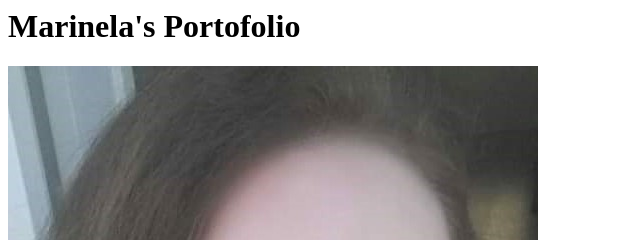
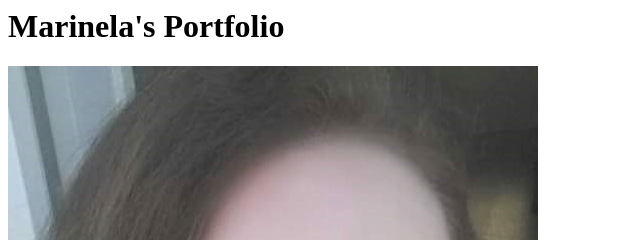
Before and after one commit to marinela-togoe/marinela-togoe.github.io, a plain HTML site: page index.html in a window 1280 px wide. Shown: the top 240 px of the page, 0-640 px from the left. Drawn offline with Linux system fonts and the light colour scheme.

Commit message:
Update index.html

```diff
--- a/index.html
+++ b/index.html
@@ -1,4 +1,6 @@
 <html>
-    <h1>Marinela's Portofolio</h1>
+    <h1>Marinela's Portfolio</h1>
     <img src="myPhoto.jpg" alt="">
+
+    https://github.com/Marinela26/Eyes-Exercise
 </html>
```
